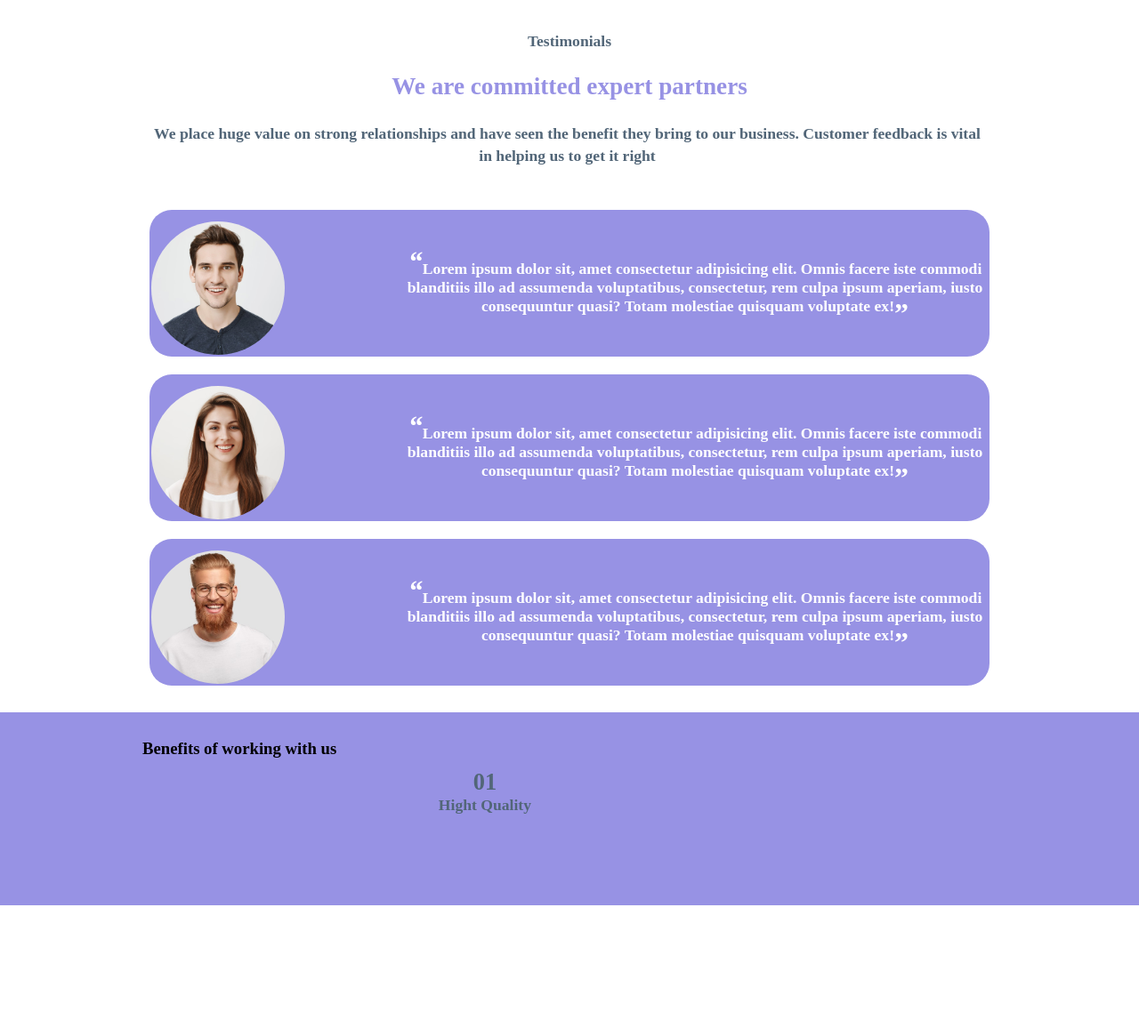
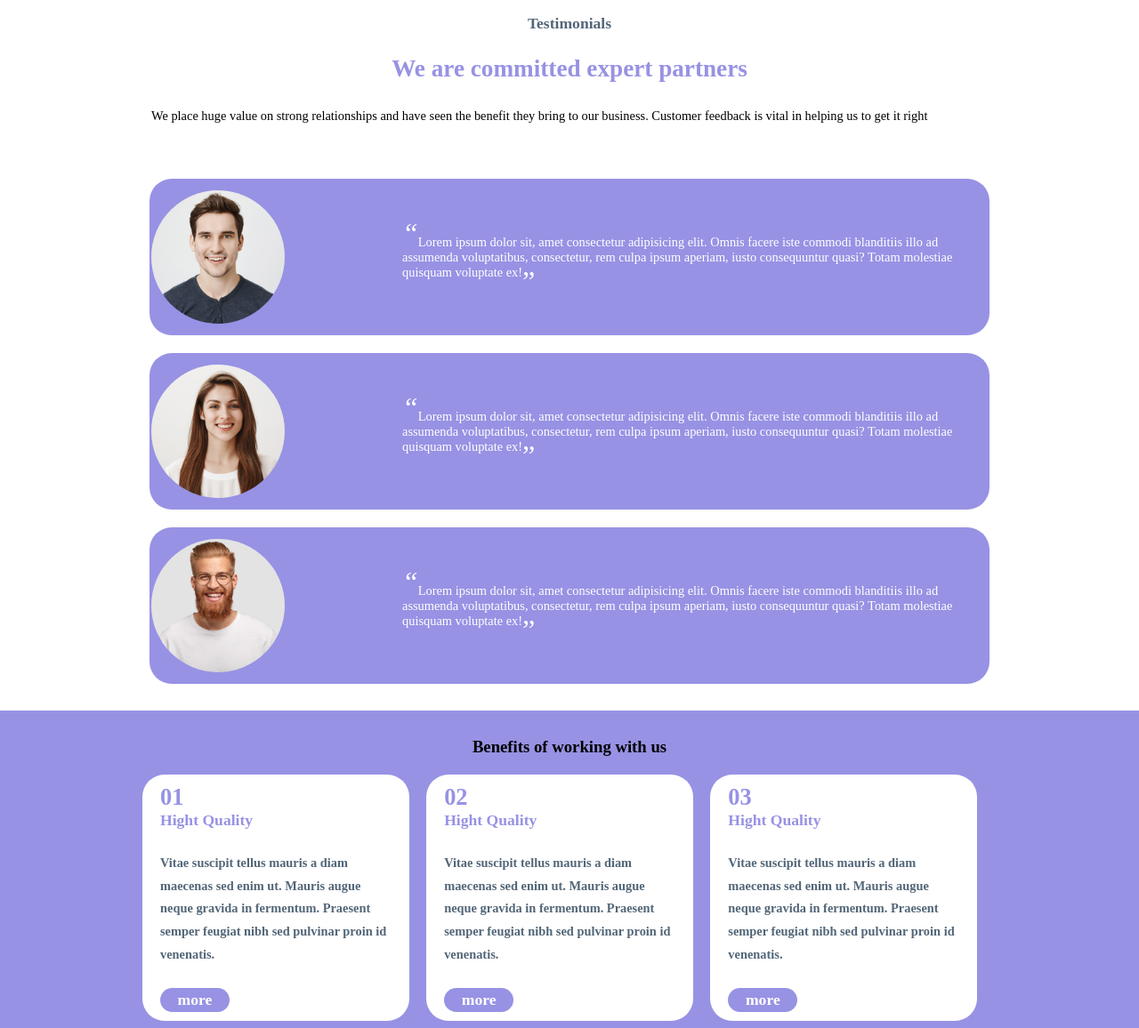
Before and after one commit to JacopoGrippiotti/htmlcss-responsive-layout, a plain HTML site: page index.html in a window 1280 px wide. Shown: the part 1641-2797 px from the top of the page at 89% size. Before the commit the page ends 2659 px from the top, so only its background shows below. Drawn offline with Linux system fonts and the light colour scheme.

Commit message:
added section working-benefits, styled and structured

```diff
--- a/css/style.css
+++ b/css/style.css
@@ -79,6 +79,7 @@ ul{
 .big-card-description>p{
     line-height: 1.6rem;
     padding-right: 5px;
+    font-size: 0.90rem;
 }
 
 .big-card-description>h3{
@@ -97,7 +98,7 @@ ul{
     width:100%;
     margin-top: 20px;
     border-radius: 25px;
-    padding: 13px 2px 2px 2px;
+    padding: 13px 2px 13px 2px;
     text-align: center;
     color: #526678;
     font-weight: bold;
@@ -108,6 +109,7 @@ ul{
     line-height: 1.6rem;
     padding-right: 5px;
     text-align: center;
+    font-size: 0.90rem;
 }
 
 .card>h3{
@@ -179,6 +181,14 @@ ul{
 
 .margin-auto{
     margin: auto;
+}
+
+.text-center{
+    text-align: center;
+}
+
+.text-bold{
+    font-weight: bold;
 }
 /*SECTIONS CLASSES*/
 
@@ -268,6 +278,26 @@ section.testimonials span:nth-child(2){
     font-size: 2rem;
 }
 
+section.testimonials p{
+    font-size: 0.90rem;
+    font-weight: lighter;
+    text-align: left;
+}
+
+/*WORKING BENEFITS*/
+section.working-benefits .card{
+    text-align: left;
+    padding: 10px 20px;
+}
+
+section.working-benefits .card p{
+    text-align: left;
+}
+
+section.working-benefits .card div.button{
+    text-align: center;
+    width: 30%;
+}
 /*MEDIA QUERY*/
 
 @media screen and (min-width:570px){
@@ -304,6 +334,9 @@ section.testimonials span:nth-child(2){
         width: 70%;
     }
 
+    section.working-benefits .card{
+        width: calc((100% / 2) - 20px);
+    }
 }
 
 @media screen and (min-width:770px){
@@ -376,6 +409,10 @@ section.testimonials span:nth-child(2){
     section.testimonials .testimonial-card>div.testimonial-description{
         width: 70%;
     }
+
+    section.working-benefits .card{
+        width: calc((100% / 3) - 20px);
+    }
 }
 
 @media screen and (min-width:1400px){
@@ -418,4 +455,11 @@ section.testimonials span:nth-child(2){
     width: 70%;
    }
 
+   section.testimonials .testimonial-card>div.image-container{
+    width: 20%;
+   }
+
+   section.testimonials .testimonial-card>div.testimonial-description{
+    width: 80%;
+   }
 }
--- a/index.html
+++ b/index.html
@@ -146,7 +146,7 @@
                We are committed expert partners
             </h3>
 
-            <p>
+            <p class="text-bold text-black">
                We place huge value on strong relationships and have seen the benefit they bring to our business. Customer feedback is vital in helping us to get it right
             </p>
          </div>
@@ -183,21 +183,93 @@
       </section>
 
       <section class="section working-benefits bg-violet">
+         <h3 class="text-center">Benefits of working with us</h3>
          <div class="container flex-wrap gap">
-            <h3>Benefits of working with us</h3>
-            <div class="card">
-               <h2>
+            <div class="card bg-white">
+               <h2  class="text-violet">
                   01
                </h2>
-               <h4>
+               <h4  class="text-violet">
                   Hight Quality
                </h4>
+               <p>
+                  Vitae suscipit tellus mauris a diam maecenas sed enim ut. Mauris augue neque gravida in fermentum. Praesent semper feugiat nibh sed pulvinar proin id venenatis.
+               </p>
+               <div class="button bg-violet text-white">
+                  more
+               </div>
             </div>
-            <div class="card"></div>
-            <div class="card"></div>
-            <div class="card"></div>
-            <div class="card"></div>
-            <div class="card"></div>
+            <div class="card bg-white">
+               <h2  class="text-violet">
+                  02
+               </h2>
+               <h4  class="text-violet">
+                  Hight Quality
+               </h4>
+               <p>
+                  Vitae suscipit tellus mauris a diam maecenas sed enim ut. Mauris augue neque gravida in fermentum. Praesent semper feugiat nibh sed pulvinar proin id venenatis.
+               </p>
+               <div class="button bg-violet text-white">
+                  more
+               </div>
+            </div>
+            <div class="card bg-white">
+               <h2  class="text-violet">
+                  03
+               </h2>
+               <h4  class="text-violet">
+                  Hight Quality
+               </h4>
+               <p>
+                  Vitae suscipit tellus mauris a diam maecenas sed enim ut. Mauris augue neque gravida in fermentum. Praesent semper feugiat nibh sed pulvinar proin id venenatis.
+               </p>
+               <div class="button bg-violet text-white">
+                  more
+               </div>
+            </div>
+            <div class="card bg-white">
+               <h2  class="text-violet">
+                  04
+               </h2>
+               <h4  class="text-violet">
+                  Hight Quality
+               </h4>
+               <p>
+                  Vitae suscipit tellus mauris a diam maecenas sed enim ut. Mauris augue neque gravida in fermentum. Praesent semper feugiat nibh sed pulvinar proin id venenatis.
+               </p>
+               <div class="button bg-violet text-white">
+                  more
+               </div>
+            </div>
+            <div class="card bg-white">
+               <h2  class="text-violet">
+                  05
+               </h2>
+               <h4  class="text-violet">
+                  Hight Quality
+               </h4>
+               <p>
+                  Vitae suscipit tellus mauris a diam maecenas sed enim ut. Mauris augue neque gravida in fermentum. Praesent semper feugiat nibh sed pulvinar proin id venenatis.
+               </p>
+               <div class="button bg-violet text-white">
+                  more
+               </div>
+            </div>
+            <div class="card bg-white">
+               <h2  class="text-violet">
+                  06
+               </h2>
+               <h4  class="text-violet">
+                  Hight Quality
+               </h4>
+               <p>
+                  Vitae suscipit tellus mauris a diam maecenas sed enim ut. Mauris augue neque gravida in fermentum. Praesent semper feugiat nibh sed pulvinar proin id venenatis.
+               </p>
+               <div class="button bg-violet text-white">
+                  more
+               </div>
+            </div>
+
          </div>
       </section>
 
```
